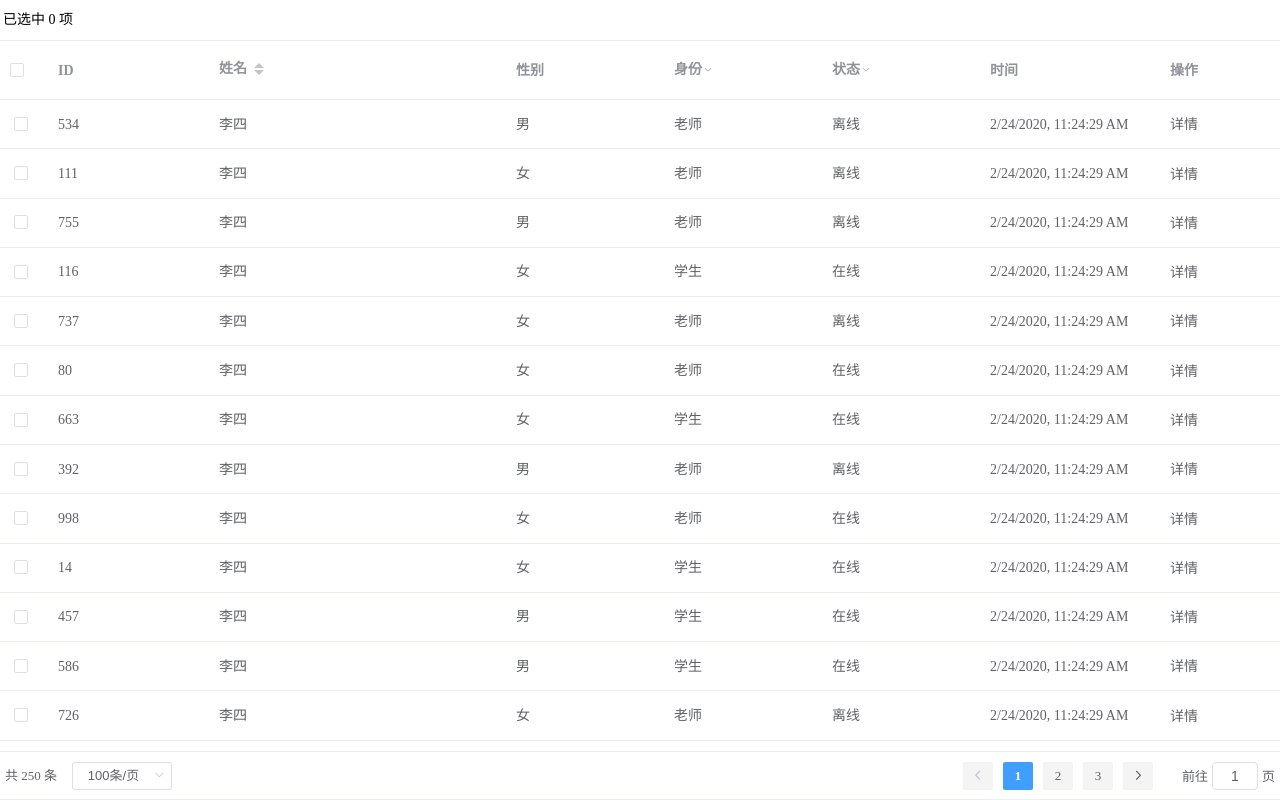
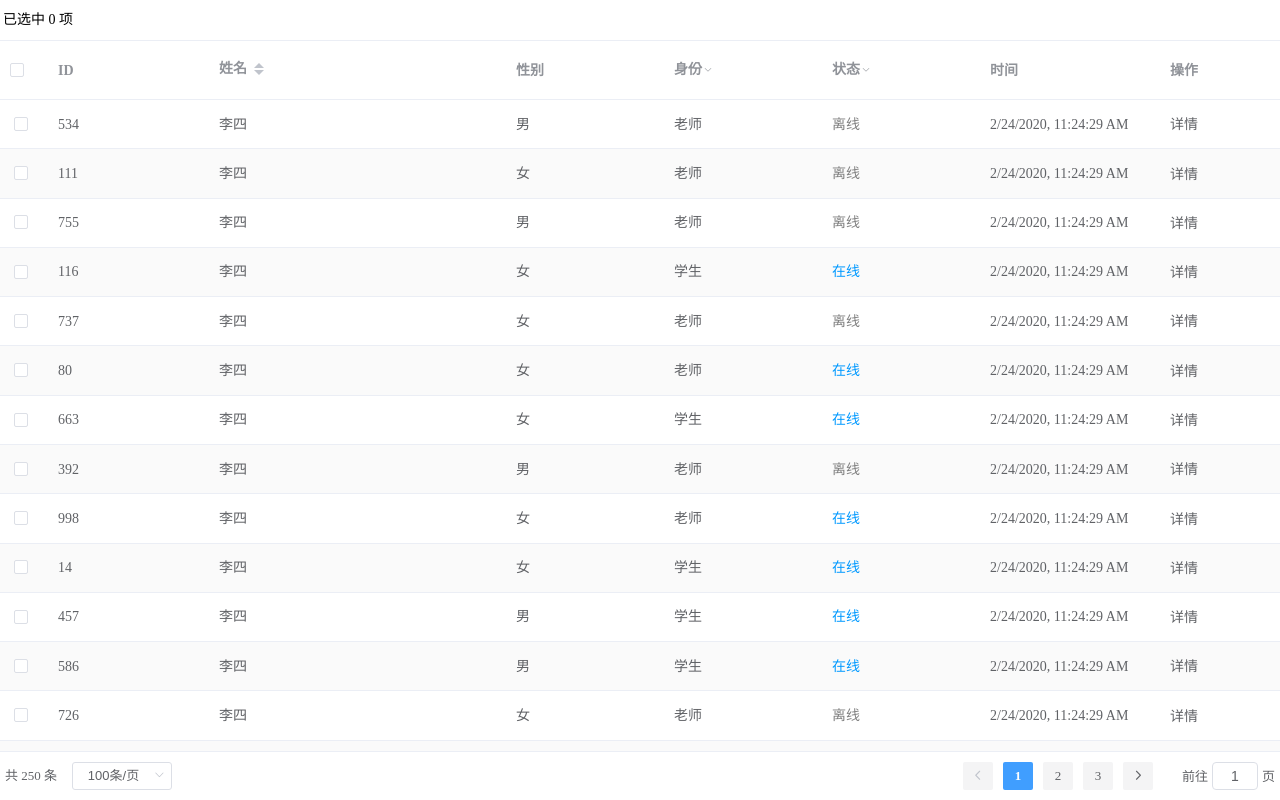
Before and after one commit to bhuh12/el-table-ext, a Vue app: page / in a window 1280 px wide. Built offline with nearby package versions, Linux system fonts and the light colour scheme.

Commit message:
fix(style): 去除表格底部横线

```diff
--- a/lib/Table.scss
+++ b/lib/Table.scss
@@ -1,4 +1,8 @@
 .el-table-ext {
+  &::before {
+    display: none;
+  }
+
   // 分页
   .el-pagination {
     position: relative;
--- a/src/App.vue
+++ b/src/App.vue
@@ -6,10 +6,11 @@
 
     <el-table-ext
       ref="table"
+      height="250px"
       :columns="columns"
       :query="query"
-      height="250px"
       :pager="{ pageSize: 100 }"
+      :options="{ emptyText: '未查询到记录', stripe: true }"
     >
       <!-- 性别 -->
       <template v-slot:sex="{ row, column, value, index }">
@@ -36,7 +37,7 @@ Vue.prototype.$option = {
   status: [{
     text: '在线',
     value: 1,
-    class: 'text-green'
+    class: 'text-blue'
   }, {
     text: '离线',
     value: 2,
@@ -146,7 +147,6 @@ export default {
     showDetail (row) {
       alert(JSON.stringify(row))
     }
-
   }
 }
 </script>
@@ -169,5 +169,15 @@ export default {
     font-size: 14px;
     border-bottom: 1px solid #EBEEF5;
   }
+
+  /deep/ {
+    .text-blue {
+      color: #09f;
+    }
+
+    .text-gray {
+      color: gray;
+    }
+  }
 }
 </style>
```
